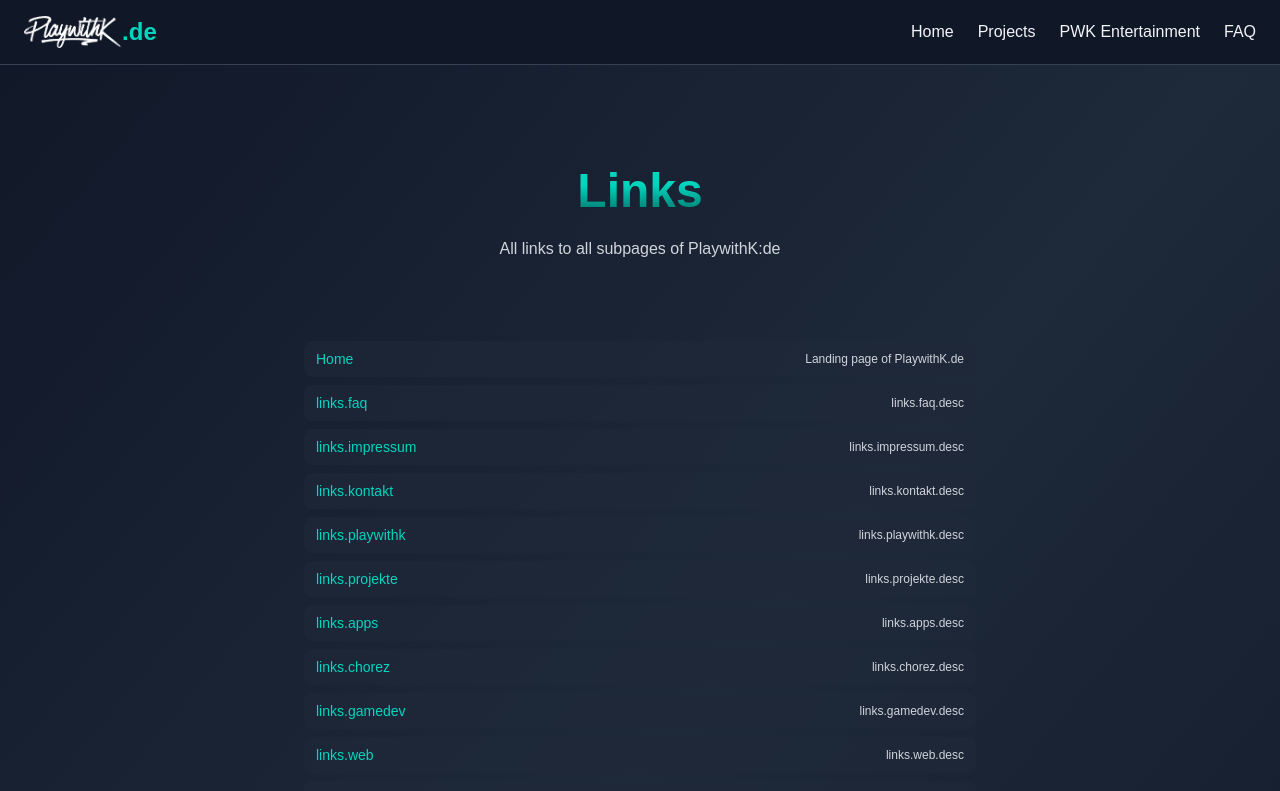
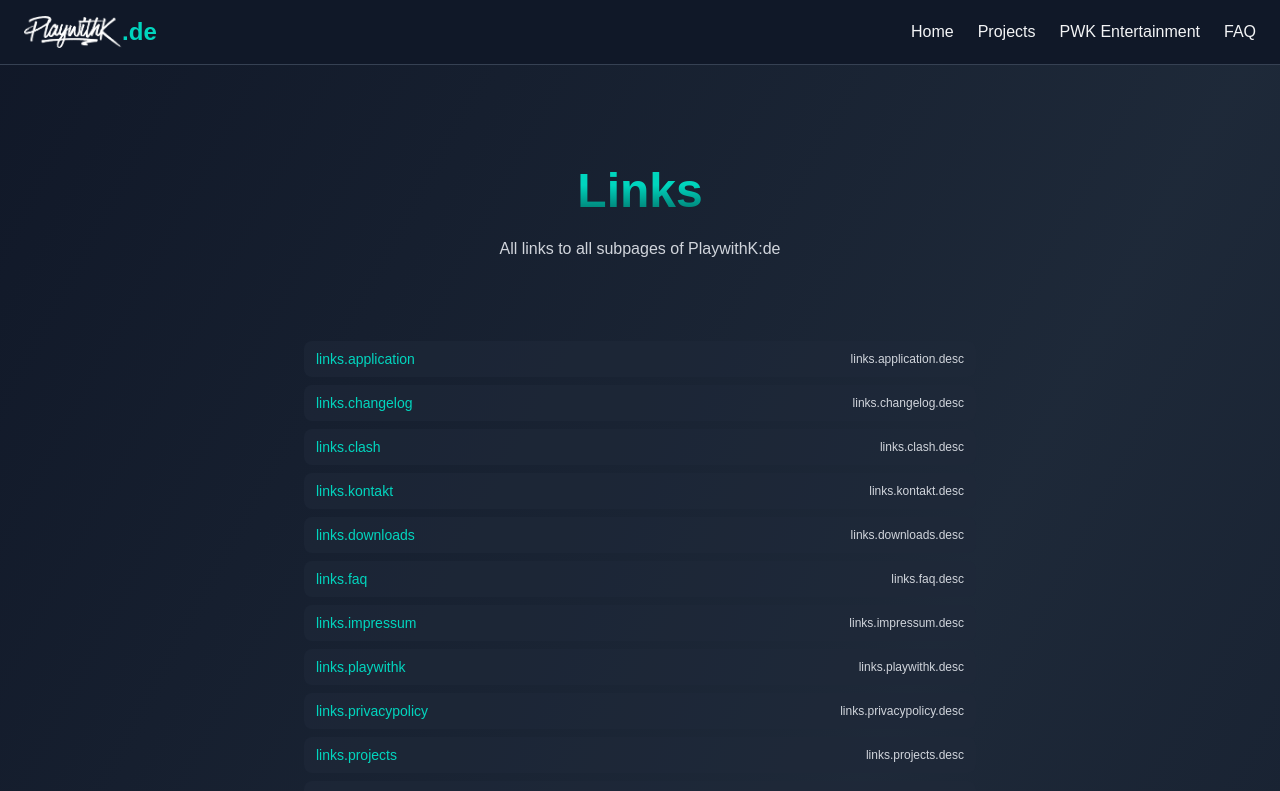
Before and after one commit to PlaywithK/PlaywithKde, a Next.js app: page /en/links in a window 1280 px wide. Shown: the top 791 px of the page. Built offline with nearby package versions, Linux system fonts and the light colour scheme.

Commit message:
Links-Page now automatically collects all page.js files

```diff
--- a/src/app/[locale]/links/page.js
+++ b/src/app/[locale]/links/page.js
@@ -1,152 +1,64 @@
-"use client";
-
+import fs from "node:fs";
+import path from "node:path";
 import Link from "next/link";
+import { getTranslations } from "next-intl/server";
 import Hero from "@/components/hero";
 import LastEdited from "@/components/lastedited";
-import {usePageBasics} from "@/components/pageBasics";
 
-export default function LinksPage() {
-    const {t, common, locale} = usePageBasics("links");
+const APP_DIR = path.join(process.cwd(), "src", "app", "[locale]");
+const IGNORE = new Set(["links", "api"]);
+const KEY_OVERRIDES = { contact: "kontakt", imprint: "impressum" };
 
-    const pages = [
-        {
-            name: t("links.home.name"),
-            url: `/${locale}`,
-            description: t("links.home.desc"),
-        },
-        {
-            name: t("faq"),
-            url: `/${locale}/faq`,
-            description: t("faq.desc"),
-        },
-        {
-            name: t("impressum"),
-            url: `/${locale}/imprint`,
-            description: t("impressum.desc"),
-        },
-        {
-            name: t("kontakt"),
-            url: `/${locale}/contact`,
-            description: t("kontakt.desc"),
-        },
-        {
-            name: t("playwithk"),
-            url: `/${locale}/playwithk`,
-            description: t("playwithk.desc"),
-        },
-        {
-            name: t("projekte"),
-            url: `/${locale}/projects`,
-            description: t("projekte.desc"),
-        },
-        {
-            name: t("apps"),
-            url: `/${locale}/projects/apps`,
-            description: t("apps.desc"),
-        },
-        {
-            name: t("chorez"),
-            url: `/${locale}/projects/apps/chorez`,
-            description: t("chorez.desc"),
-        },
-        {
-            name: t("gamedev"),
-            url: `/${locale}/projects/games`,
-            description: t("gamedev.desc"),
-        },
-        {
-            name: t("web"),
-            url: `/${locale}/projects/web`,
-            description: t("web.desc"),
-        },
-        {
-            name: t("webgames"),
-            url: `/${locale}/projects/webgames`,
-            description: t("webgames.desc"),
-        },
-        {
-            name: t("minecraft"),
-            url: `/${locale}/projects/minecraft`,
-            description: t("minecraft.desc"),
-        },
-        {
-            name: t("outlaw"),
-            url: `/${locale}/projects/minecraft/outlaw`,
-            description: t("outlaw.desc"),
-        },
-        {
-            name: t("pwkde"),
-            url: `/${locale}/projects/minecraft/pwkde`,
-            description: t("pwkde.desc"),
-        },
-        {
-            name: t("winterprojekt"),
-            url: `/${locale}/projects/minecraft/winterprojekt`,
-            description: t("winterprojekt.desc"),
-        },
-        {
-            name: t("wp2017"),
-            url: `/${locale}/projects/minecraft/winterprojekt/wp2017`,
-            description: t("wp2017.desc"),
-        },
-        {
-            name: t("wp2020"),
-            url: `/${locale}/projects/minecraft/winterprojekt/wp2020`,
-            description: t("wp2020.desc"),
-        },
-        {
-            name: t("wp2021"),
-            url: `/${locale}/projects/minecraft/winterprojekt/wp2021`,
-            description: t("wp2021.desc"),
-        },
-        {
-            name: t("wp2022"),
-            url: `/${locale}/projects/minecraft/winterprojekt/wp2022`,
-            description: t("wp2022.desc"),
-        },
-        {
-            name: t("wp2023"),
-            url: `/${locale}/projects/minecraft/winterprojekt/wp2023`,
-            description: t("wp2023.desc"),
-        },
-        {
-            name: t("wp2024"),
-            url: `/${locale}/projects/minecraft/winterprojekt/wp2024`,
-            description: t("wp2024.desc"),
-        },
-        {
-            name: t("wp2025"),
-            url: `/${locale}/projects/minecraft/winterprojekt/wp2025`,
-            description: t("wp2025.desc"),
-        },
-                {
-            name: t("pwkentm"),
-            url: `/${locale}/pwkentertainment`,
-            description: t("pwkentm.desc"),
-        },
-    ];
+function collectPages(dir = APP_DIR, segments = []) {
+    const entries = fs.readdirSync(dir, { withFileTypes: true });
+    let pages = [];
+
+    for (const entry of entries) {
+        if (!entry.isDirectory()) continue;
+        if (entry.name.startsWith("_") || entry.name.startsWith(".") || entry.name.startsWith("[")) continue;
+        if (IGNORE.has(entry.name)) continue;
+
+        const childDir = path.join(dir, entry.name);
+        const childSegments = [...segments, entry.name];
+        const hasPage = ["page.js", "page.jsx", "page.tsx"].some((f) =>
+            fs.existsSync(path.join(childDir, f))
+        );
+
+        if (hasPage) {
+            pages.push({
+                url: "/" + childSegments.join("/"),
+                key: KEY_OVERRIDES[entry.name] ?? entry.name,
+            });
+        }
+        pages = pages.concat(collectPages(childDir, childSegments));
+    }
+    return pages;
+}
+
+export default async function LinksPage({ params }) {
+    const { locale } = await params;
+    const t = await getTranslations({ locale, namespace: "links" });
+    const pages = collectPages();
 
     return (
         <>
             <Hero title={t("title")} subtitle={t("desc")} />
-
             <section className="max-w-2xl mx-auto mb-12 mt-12">
                 <ul className="space-y-2">
-                    {pages.map((page, index) => (
-                        <li key={index}>
+                    {pages.map((page) => (
+                        <li key={page.url}>
                             <Link
-                                href={page.url}
+                                href={`/${locale}${page.url}`}
                                 className="flex items-center justify-between bg-gray-800/60 hover:bg-gray-700/60 transition rounded-lg px-3 py-2 text-sm"
                             >
-                                <span className="text-teal-400 font-medium">{page.name}</span>
-                                <span className="text-gray-300 text-xs">{page.description}</span>
+                                <span className="text-teal-400 font-medium">{t(page.key)}</span>
+                                <span className="text-gray-300 text-xs">{t(`${page.key}.desc`)}</span>
                             </Link>
                         </li>
                     ))}
                 </ul>
             </section>
-
-            <LastEdited date="19.07.2026" />
+            <LastEdited date="26.08.2026" />
         </>
     );
 }
```
